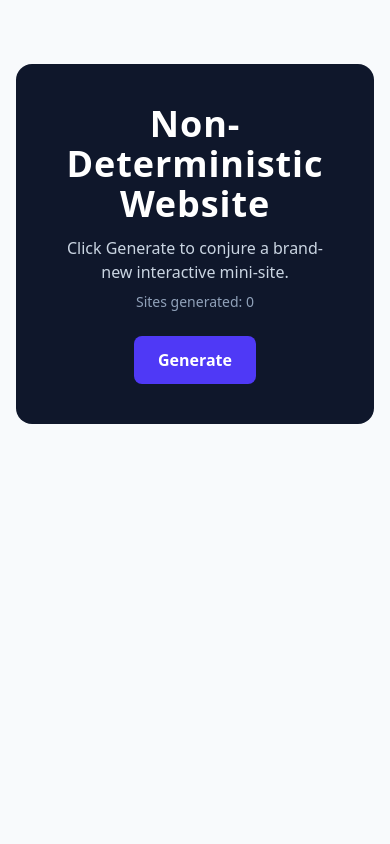
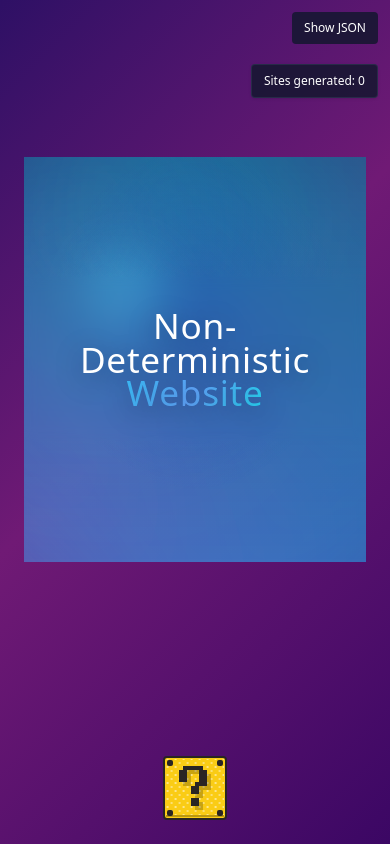
Before and after one commit to lesprgm/Roulette, a FastAPI app: page / in a window 390 px wide. Run offline with FastAPI, Linux system fonts and the light colour scheme; style sheets or scripts are compiled from the project's sources.

Commit message:
Revamp index.html with enhanced styling, animations, and responsive design for improved user experience

```diff
--- a/templates/index.html
+++ b/templates/index.html
@@ -5,20 +5,82 @@
   <meta name="viewport" content="width=device-width, initial-scale=1" />
   <title>Non-Deterministic Website</title>
   <link rel="stylesheet" href="/static/tailwind.css" />
+  <link rel="stylesheet" href="/static/css/style.css" />
+  <style>
+    :root{
+      --ndw-pop1:#38bdf8; /* sky-400 */
+      --ndw-pop2:#60a5fa; /* blue-400 */
+      --ndw-pop3:#1e40af; /* blue-800 (accent reserve) */
+      --ndw-pop4:#22d3ee; /* cyan-400 */
+      --ndw-bg:#0b1220;   /* deep blue */
+    }
+    html,body{height:100%}
+  body{ color:#f7f7fb; }
+    /* Stage centers the hero without affecting other sections */
+    .ndw-stage{ position:relative; min-height:48vh; display:grid; place-items:center; overflow:hidden; }
+    /* Animated background */
+    .ndw-bg{ position:absolute; inset:0; z-index:0; overflow:hidden; }
+    .ndw-bg::before{ content:""; position:absolute; inset:-22vmax; background:conic-gradient(from 0deg, var(--ndw-pop1), var(--ndw-pop2), var(--ndw-pop4), var(--ndw-pop1)); filter:blur(90px) saturate(130%); opacity:.55; animation:ndw-spin 18s linear infinite; }
+    /* Blue tint overlay so this section reads blue over the purple body */
+    .ndw-bg::after{ content:""; position:absolute; inset:0; background:
+      radial-gradient(60% 60% at 50% 40%, rgba(30, 64, 175, .35), rgba(2, 6, 23, 0) 70%),
+      linear-gradient(180deg, rgba(2, 8, 23, .25), rgba(2, 8, 23, 0));
+      pointer-events:none;
+    }
+    @keyframes ndw-spin{ to{ transform:rotate(1turn) } }
+    .ndw-blob{ position:absolute; width:48vmin; height:48vmin; border-radius:50%; filter:blur(60px) saturate(140%); opacity:.45; mix-blend-mode:screen; will-change:transform; }
+    .ndw-b1{ background:radial-gradient(circle at 30% 30%, var(--ndw-pop2), transparent 60%); animation:ndw-float1 22s ease-in-out infinite; }
+    .ndw-b2{ background:radial-gradient(circle at 70% 40%, var(--ndw-pop1), transparent 60%); animation:ndw-float2 26s ease-in-out infinite; }
+    .ndw-b3{ background:radial-gradient(circle at 40% 70%, var(--ndw-pop4), transparent 60%); animation:ndw-float3 28s ease-in-out infinite; }
+    @keyframes ndw-float1{ 0%{transform:translate(-20vmin,-10vmin) scale(1)} 50%{transform:translate(10vmin,10vmin) scale(1.15)} 100%{transform:translate(-20vmin,-10vmin) scale(1)} }
+    @keyframes ndw-float2{ 0%{transform:translate(30vmin,-15vmin) scale(1)} 50%{transform:translate(-5vmin,5vmin) scale(1.1)} 100%{transform:translate(30vmin,-15vmin) scale(1)} }
+    @keyframes ndw-float3{ 0%{transform:translate(-10vmin,25vmin) scale(1)} 50%{transform:translate(15vmin,0vmin) scale(1.2)} 100%{transform:translate(-10vmin,25vmin) scale(1)} }
+    /* Cursor-follow glow */
+    .ndw-glow{ position:absolute; width:36vmin; height:36vmin; border-radius:50%; pointer-events:none; z-index:1; background:radial-gradient(circle, rgba(255,255,255,.35), rgba(255,255,255,0) 60%); mix-blend-mode:overlay; filter:blur(18px); transform:translate(-50%,-50%); }
+    /* Minimal hero text */
+    .ndw-hero{ position:relative; z-index:2; text-align:center; padding:2rem 1.25rem; backdrop-filter:blur(6px); }
+    .ndw-title{ margin:0; font-family:ui-sans-serif,system-ui,-apple-system,Segoe UI,Roboto,Helvetica,Arial; font-size:clamp(2.2rem,7vw,4.6rem); line-height:.95; letter-spacing:.02em; text-shadow:0 6px 28px rgba(0,0,0,.35); }
+    .ndw-accent{ background:linear-gradient(120deg,var(--ndw-pop1),var(--ndw-pop2),var(--ndw-pop4)); -webkit-background-clip:text; background-clip:text; color:transparent; }
+    @media (prefers-reduced-motion: reduce){ .ndw-bg::before,.ndw-blob,.ndw-glow{ animation:none } }
+    /* Fallback gradient if Tailwind fails to load */
+    body.ndw-base{
+      background: linear-gradient(135deg, #2e1065, #701a75 45%, #3b0764);
+      color:#ffffff;
+    }
+  </style>
 </head>
 
-<body class="min-h-screen bg-slate-50 text-slate-900" data-api-key="">
-  <main id="appMain" class="container mx-auto max-w-3xl px-4 py-16">
-    <section class="rounded-2xl p-10 bg-slate-900 text-white text-center" data-role="hero">
-      <h1 class="text-4xl font-extrabold tracking-wide">Non-Deterministic Website</h1>
-      <p class="mt-3 text-slate-300">Click Generate to conjure a brand-new interactive mini-site.</p>
-      <p id="sitesCounter" class="mt-2 text-slate-400 text-sm">Sites generated: 0</p>
-      <div class="mt-6">
-        <button id="landingGenerate" type="button" class="px-6 py-3 rounded-lg bg-indigo-600 text-white font-semibold hover:bg-indigo-700" data-role="cta-btn">Generate</button>
+<body class="min-h-screen bg-gradient-to-br from-purple-950 via-fuchsia-900 to-violet-900 text-white ndw-base" data-api-key="">
+  <main id="appMain" class="relative w-full min-h-screen px-6 md:px-10 py-16 md:py-20">
+    <section class="relative text-center overflow-hidden flex flex-col items-center justify-center min-h-[70vh]" data-role="hero">
+      <div class="ndw-stage w-full">
+        <div class="ndw-bg">
+          <div class="ndw-blob ndw-b1"></div>
+          <div class="ndw-blob ndw-b2"></div>
+          <div class="ndw-blob ndw-b3"></div>
+        </div>
+        <div id="ndw-glow" class="ndw-glow" aria-hidden="true"></div>
+        <div class="ndw-hero">
+          <h1 class="ndw-title">Non-Deterministic <span class="ndw-accent">Website</span></h1>
+        </div>
       </div>
+
     </section>
   </main>
 
-  <script src="/static/js/app.js"></script>
+  <!-- Compiled TypeScript outputs (replacing legacy /static/js/*.js) -->
+  <!-- Load compiled TypeScript as ES modules (required because output contains export markers) -->
+  <script type="module" src="/static/ts-build/ndw.js"></script>
+  <script type="module" src="/static/ts-build/app.js"></script>
+  <script>
+    (function(){
+      var glow = document.getElementById('ndw-glow');
+      if(!glow) return;
+      var x = window.innerWidth/2, y = window.innerHeight/3, rafId = 0;
+      function onMove(e){ x = e.clientX; y = e.clientY; if(!rafId){ rafId = requestAnimationFrame(tick); } }
+      function tick(){ glow.style.left = x + 'px'; glow.style.top = y + 'px'; rafId = 0; }
+      window.addEventListener('pointermove', onMove, { passive: true });
+    })();
+  </script>
 </body>
 </html>
```
